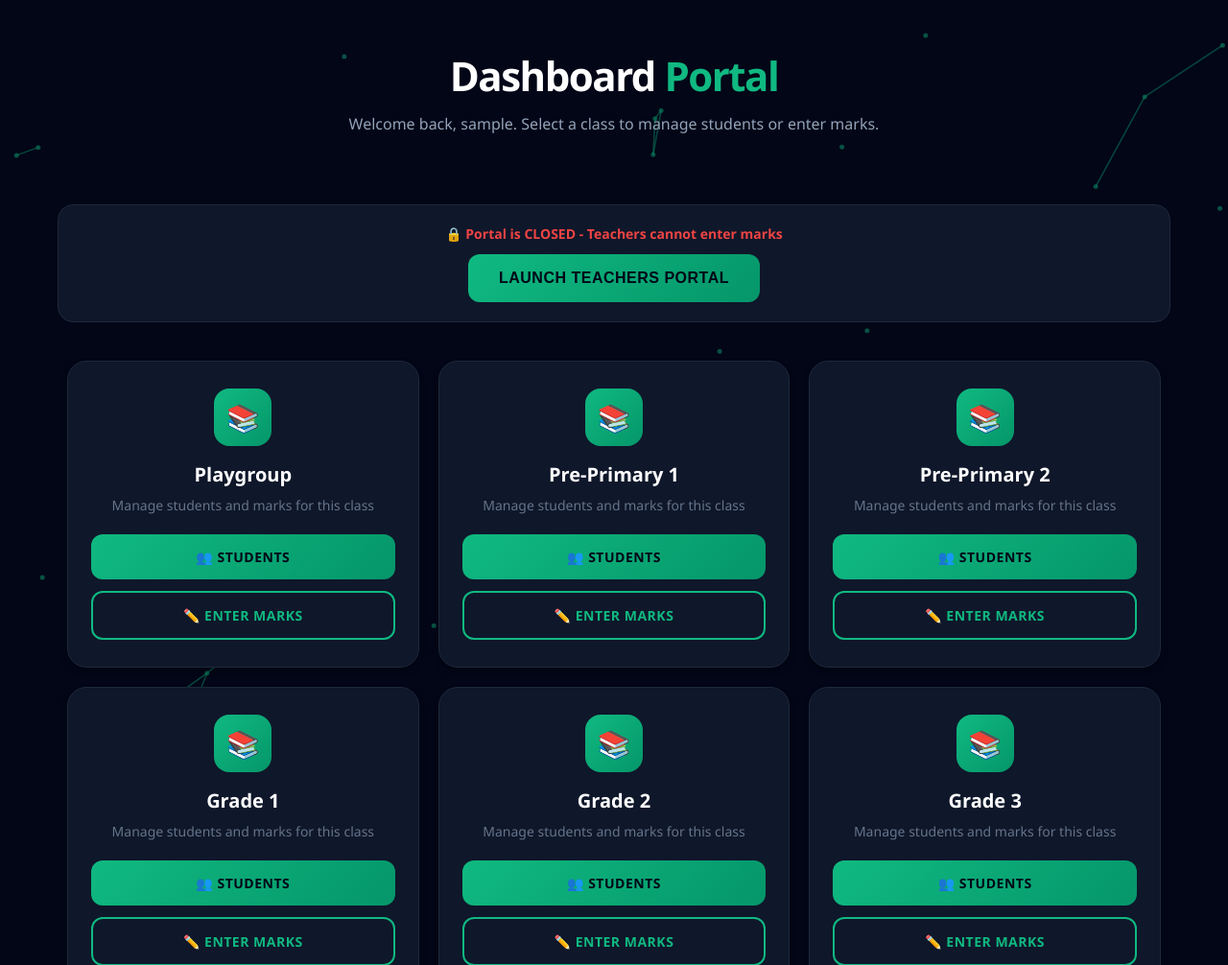
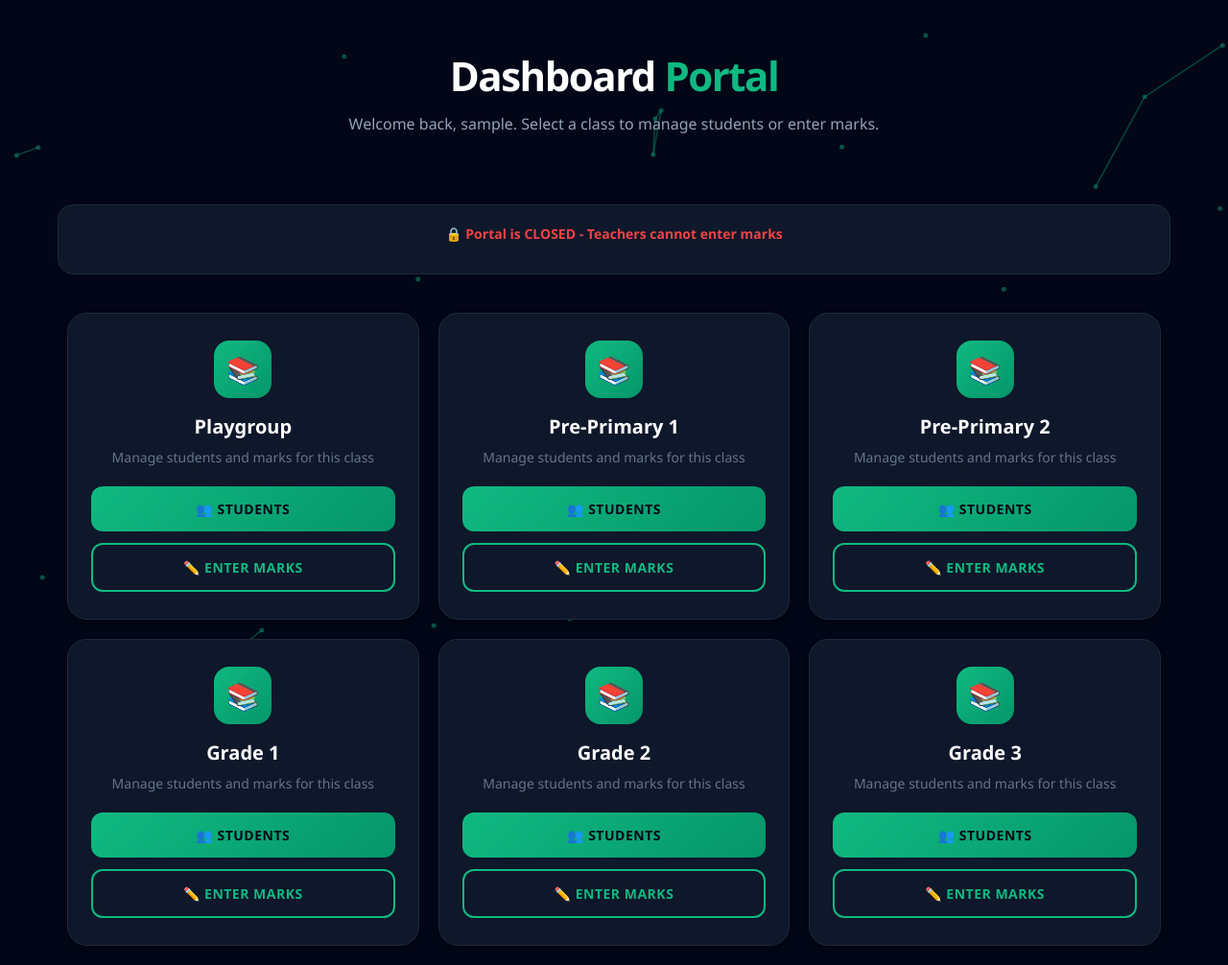
Before and after one commit to sakongkisa9-bot/freeman-school-portal, a Flask app: page /dashboard in a window 1280 px wide. Shown: the top 1006 px of the page at 96% size. Run offline with Flask 3, Linux system fonts and the light colour scheme; the visitor is signed in with stand-in values (Sample User, id 1).

Commit message:
changed portal button functonality

```diff
--- a/templates/cloud_dashboard.html
+++ b/templates/cloud_dashboard.html
@@ -269,7 +269,6 @@
             <p class="welcome-text">Welcome back, {{ username }}. Select a class to manage students or enter marks.</p>
         </div>
 
-        {% if session.get('role') == 'admin' %}
         <div class="portal-section">
             <div class="portal-status {% if portal_open == 1 %}open{% else %}closed{% endif %}">
                 {% if portal_open == 1 %}
@@ -278,15 +277,7 @@
                     🔒 Portal is CLOSED - Teachers cannot enter marks
                 {% endif %}
             </div>
-            <button id="portalToggleBtn" class="portal-button {% if portal_open == 0 %}closed{% endif %}" onclick="togglePortal()">
-                {% if portal_open == 1 %}
-                    Close Teachers Portal
-                {% else %}
-                    Launch Teachers Portal
-                {% endif %}
-            </button>
         </div>
-        {% endif %}
 
         <div class="grades-grid">
             {% for grade in grades %}
@@ -362,44 +353,6 @@
         init();
         animate();
         window.addEventListener('resize', init);
-
-        // Portal toggle functionality
-        async function togglePortal() {
-            const btn = document.getElementById('portalToggleBtn');
-            const statusDiv = document.querySelector('.portal-status');
-
-            try {
-                const response = await fetch('/api/toggle_portal', {
-                    method: 'POST',
-                    headers: {
-                        'Content-Type': 'application/json'
-                    }
-                });
-
-                const data = await response.json();
-
-                if (data.success) {
-                    // Update button text and style
-                    if (data.portal_open === 1) {
-                        btn.textContent = 'Close Teachers Portal';
-                        btn.classList.remove('closed');
-                        statusDiv.textContent = '✅ Portal is OPEN - Teachers can enter marks';
-                        statusDiv.classList.remove('closed');
-                        statusDiv.classList.add('open');
-                    } else {
-                        btn.textContent = 'Launch Teachers Portal';
-                        btn.classList.add('closed');
-                        statusDiv.textContent = '🔒 Portal is CLOSED - Teachers cannot enter marks';
-                        statusDiv.classList.remove('open');
-                        statusDiv.classList.add('closed');
-                    }
-                } else {
-                    alert('Failed to toggle portal: ' + data.message);
-                }
-            } catch (error) {
-                alert('Error toggling portal: ' + error.message);
-            }
-        }
     </script>
 </body>
 </html>
```
Also changed, not shown: ui_dashboard.py (+19 -1 lines).
